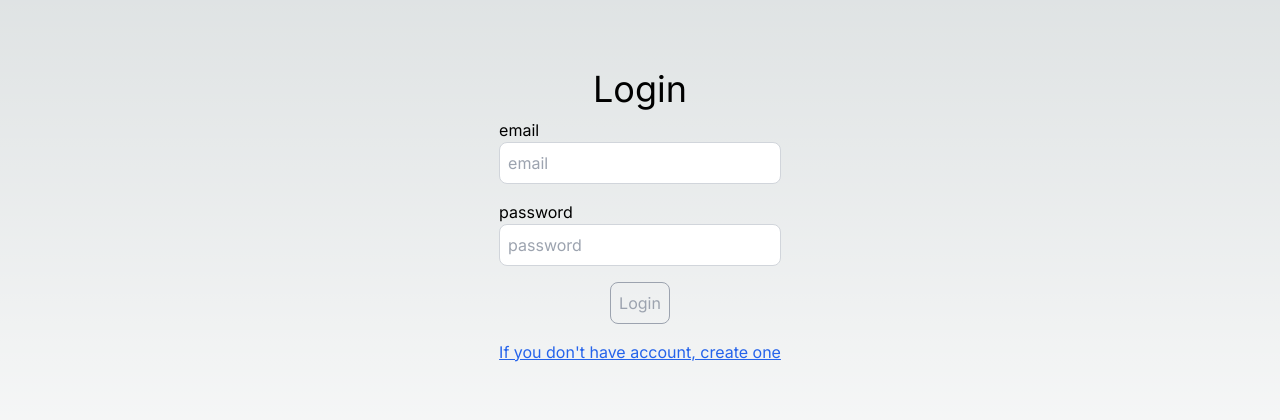
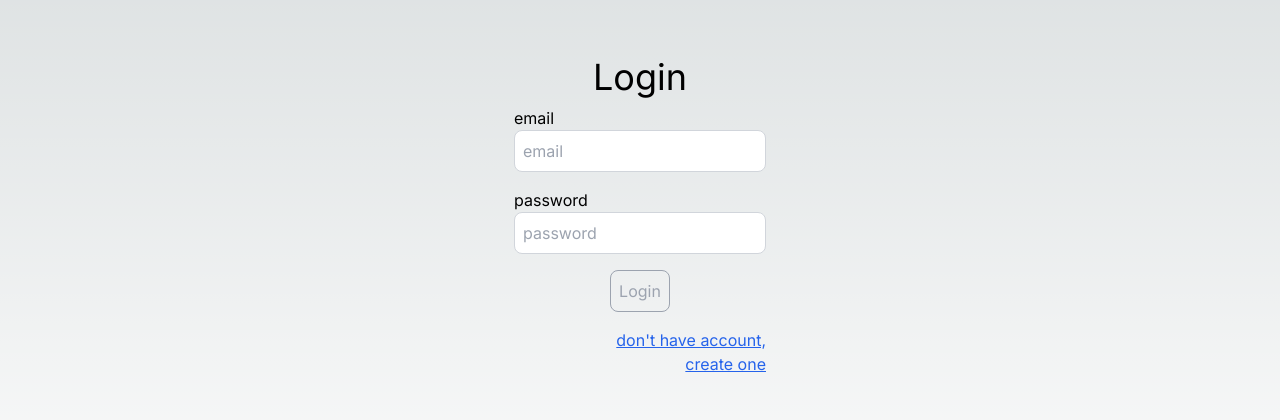
Before and after one commit to arpit-evo/nextjs-auth-project, a Next.js app: page /login in a window 1280 px wide. Shown: the part 184-604 px from the top of the page. Built offline with nearby package versions, Linux system fonts and the light colour scheme.

Commit message:
fix: style issue

```diff
--- a/src/app/login/page.tsx
+++ b/src/app/login/page.tsx
@@ -75,7 +75,7 @@ const Login = () => {
       >
         Login
       </button>
-      <Link href="/signup" className="underline text-blue-600">If you don't have account, create one</Link>
+      <Link href="/signup" className="underline text-blue-600 text-right w-full">don't have account,<br/> create one</Link>
     </div>
   );
 };
```
